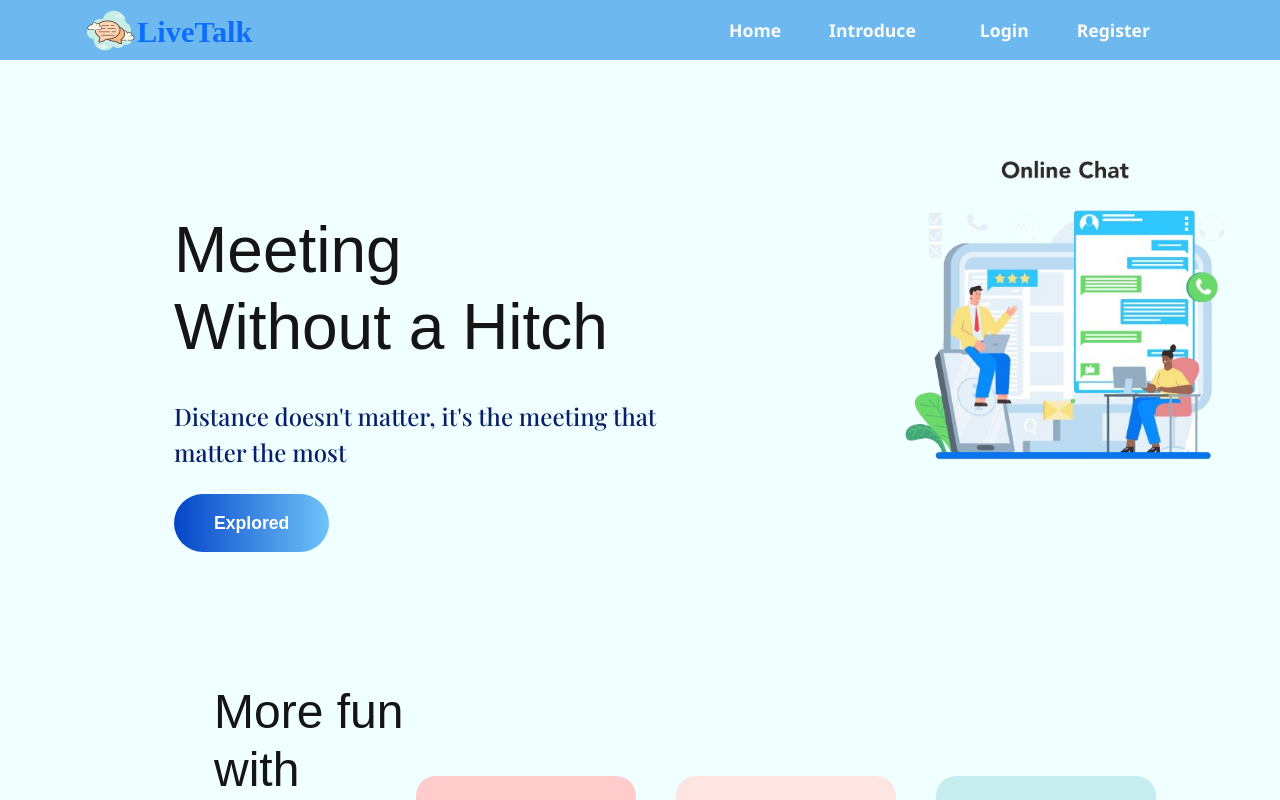
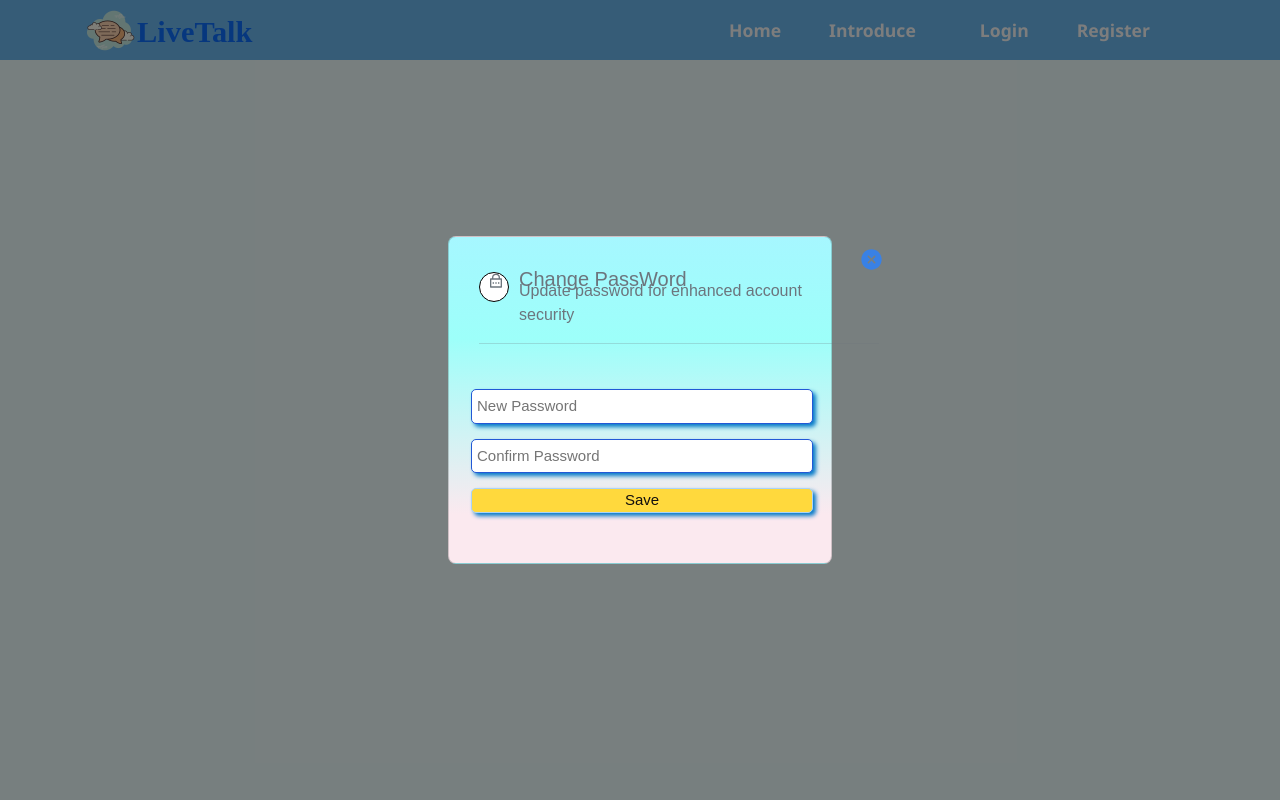
Before and after one commit to nguyentvit/client-pbl, a React (Vite) app: page /createnewPass in a window 1280 px wide. Shown: the top 800 px of the page. Built offline with nearby package versions, Linux system fonts and the light colour scheme; no server answers; a web font is replaced by a local one.

Commit message:
them verify pass

```diff
--- a/src/App.jsx
+++ b/src/App.jsx
@@ -16,6 +16,7 @@ import Forgetpass from "./pages/Resetpass";
 import Footer from "./pages/Footer";
 import "./App.css";
 import RegisterSuccess from "./pages/RegisterSuccess";
+import CreateNewPass from "./pages/CreateNewPass";
 
 const Mainpage = () => {
   return (
@@ -51,7 +52,10 @@ function App() {
             path="/login"
             element={user ? <Chat token={token} /> : <Login />}
           />
-
+          <Route
+            path="/createnewPass"
+            element={user ? <Chat token={token} /> : <CreateNewPass />}
+          />
           <Route path="*" element={<Mainpage />} />
           <Route path = "/about" element={<About />} />
           <Route path = "/footer" element={<Footer />} />
--- a/src/context/AuthContext.jsx
+++ b/src/context/AuthContext.jsx
@@ -103,7 +103,7 @@ export const AuthContextProvider = ({children}) => {
         const response = await postRequest(`${baseUrl}/users/${token}`);
         setIsActiveLoading(false);
         if (response.error) {
-            return setActiveError({response, message: "Lỗi toe bộ đái"})
+            return setActiveError({response, message: "Lỗi không xác thực"})
         }
     }, [])
 
--- /dev/null
+++ b/src/pages/CreateNewPass.jsx
@@ -0,0 +1,102 @@
+import { useContext, useState } from "react";
+import { AuthContext } from "../context/AuthContext";
+import { IoCloseCircle } from "react-icons/io5";
+import "../components/avatar/Profile.css";
+import { ChatContext } from "../context/ChatContext";
+import { RiLockPasswordLine } from "react-icons/ri";
+
+
+const CreateNewPass = ({ onClose }) => {
+  const { user, token } = useContext(AuthContext);
+  const { changeInfo } = useContext(ChatContext);
+  const [changePass, setChangePass] = useState({
+    newPassword: '',
+    confirmPassword: '',
+  });
+  const [errorChangePass, setErrorChangePass] = useState(false);
+  const [successChangePass, setSuccessChangePass] = useState(false);
+
+  const handleInputChange = (e) => {
+    const { name, value } = e.target;
+    setChangePass({
+      ...changePass,
+      [name]: value,
+    });
+  };
+  // const bcrypt = require("bcrypt");
+
+  const handleSave = async () => {
+    const {  newPassword, confirmPassword } = changePass;
+
+    try {
+
+      if (newPassword !== confirmPassword) {
+        setErrorChangePass('New password and confirm password do not match');
+        return;
+      }
+
+      // Nếu không có lỗi, thực hiện thay đổi mật khẩu
+      changeInfo(user?._id, null, null, token, newPassword);
+      setErrorChangePass(false);
+      setSuccessChangePass(true);
+    } catch (error) {
+      setErrorChangePass('An error occurred while changing password');
+    }
+  };
+
+
+
+  const close = () => {
+    setSuccessChangePass(false);
+    onClose();
+  };
+
+
+  return (
+    <div className="modal">
+
+      <div className="modal-content">
+
+        <IoCloseCircle className="button-close" onClick={close} />
+        <div className="change-title">
+          <div className="icon-lock">
+          <RiLockPasswordLine className="iconlock"/>
+          </div>
+        <h5>Change PassWord</h5>
+        <div className="title-low">Update password for enhanced account security</div>
+        <hr className="divider-title" />
+      </div>
+      <div className="profile-infor">
+
+        <form className="new-password">
+          <input
+            type="password"
+            name="newPassword"
+            value={changePass.newPassword}
+            onChange={handleInputChange}
+            placeholder="New Password"
+          />
+        </form>
+        <form className="confirm-password">
+          <input
+            type="password"
+            name="confirmPassword"
+            value={changePass.confirmPassword}
+            onChange={handleInputChange}
+            placeholder="Confirm Password"
+          />
+        </form>
+        <button onClick={handleSave} className="btn-save">
+            Save
+          </button>
+        </div>
+        {errorChangePass && <div className="error-title" style={{marginLeft: "40px", color: "red", marginTop: "-18px", fontSize: "15px", width: "350px"}}> {errorChangePass}</div>}
+        {!errorChangePass && successChangePass && (
+          <div className="success-title" style={{marginLeft: "90px", color: "red", marginTop: "-18px", fontSize: "15px"}}>Password changed successfully</div>
+        )}
+      </div>
+    </div>
+  );
+};
+
+export default CreateNewPass;
--- a/src/pages/Register.jsx
+++ b/src/pages/Register.jsx
@@ -1,6 +1,6 @@
 import { useState, useContext } from "react";
 import "./login.css";
-import { Alert, Button, Form, Row, Col, Stack } from "react-bootstrap";
+import {  Button, Form, Row, Col, Stack } from "react-bootstrap";
 import { AuthContext } from "../context/AuthContext";
 import Loginimg from "../img/register.jpg";
 import VerifyEmailNotification from "./VerifyRegister";
--- a/src/pages/Resetpass.jsx
+++ b/src/pages/Resetpass.jsx
@@ -44,8 +44,8 @@ const Forgetpass = () => {
                 {resetError?.message}
               </div>}
             {resetSuccess &&
-            <div className="login_error">
-              Link thay đổi mật khẩu đã gửi về email của bạn
+            <div className="login_error" style={{marginLeft: "-75px", width: "450px"}}>
+              Please check your email for change your password.
               </div>}
 
           </Stack>
```
Also changed, not shown: src/pages/VerifyPass.jsx (added, +28 -0 lines).
